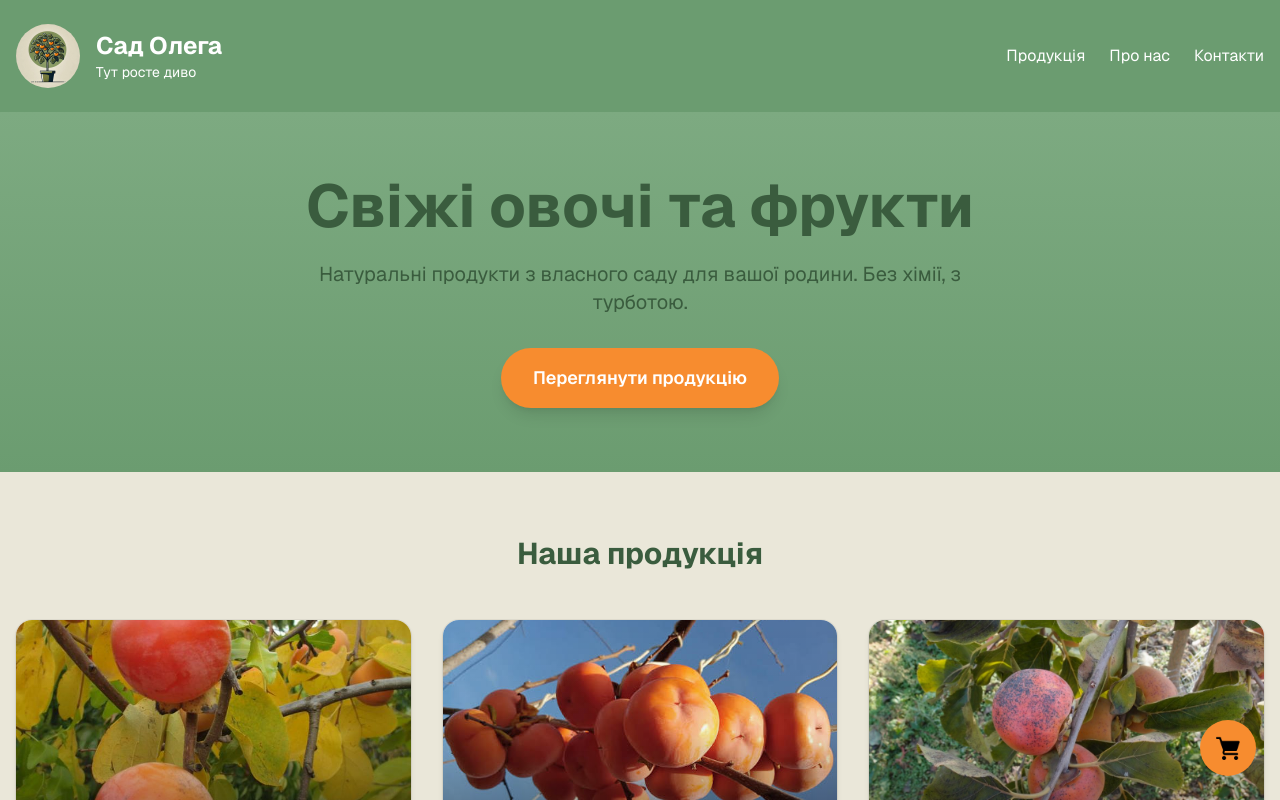
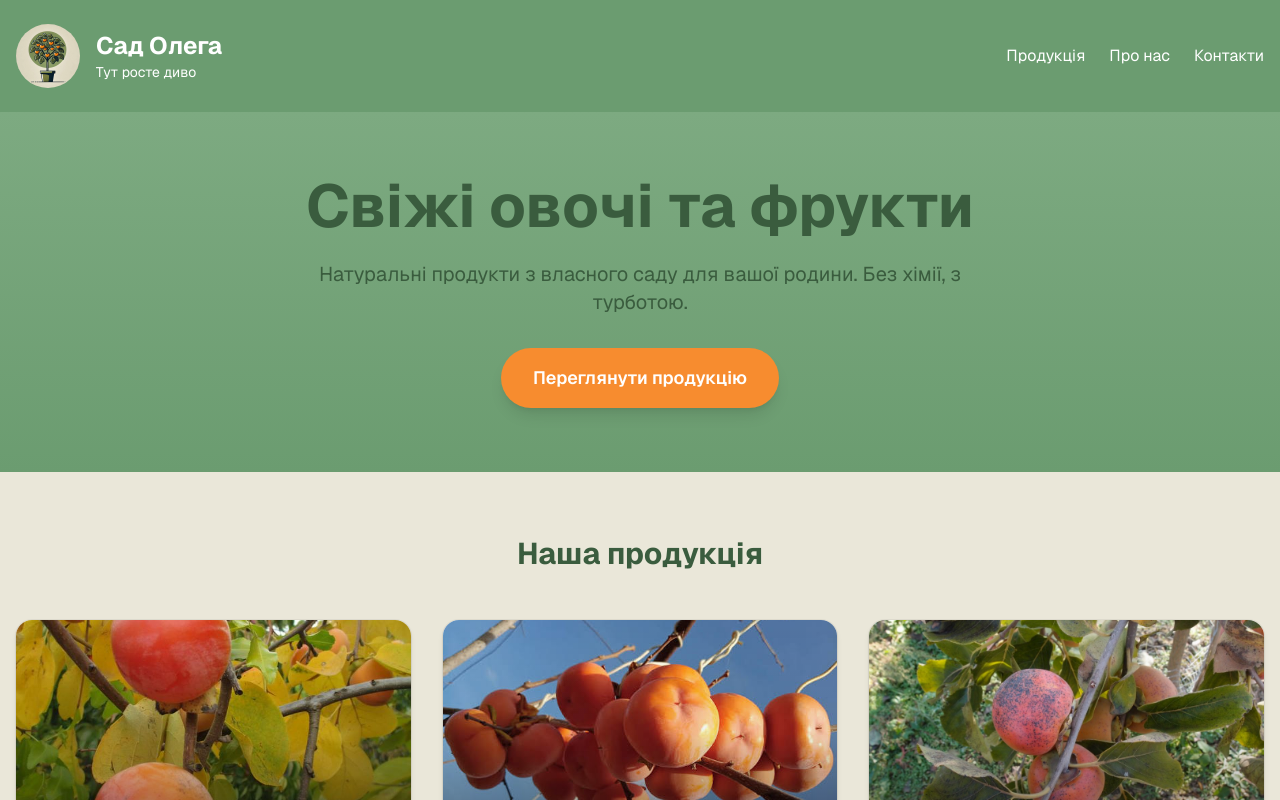
Before and after one commit to AndriiShopiak/grow-miracle, a Next.js app: page / in a window 1280 px wide. Shown: the top 800 px of the page. Built offline with nearby package versions, Linux system fonts and the light colour scheme.

Commit message:
feat: add showing cart while product addind

```diff
--- a/src/components/cart/CartLink.tsx
+++ b/src/components/cart/CartLink.tsx
@@ -6,10 +6,15 @@ import { useCart } from "@/components/cart/CartContext";
 
 export default function CartLink() {
   const { totalItems } = useCart();
+
   return (
     <Link
       href="/cart"
-      className="fixed bottom-6 right-6 z-50 bg-accent hover:bg-light-accent text-white p-4 rounded-full shadow-lg transition-all duration-300 hover:scale-110 group"
+      className={`fixed bottom-6 right-6 z-50 bg-accent hover:bg-light-accent text-white p-4 rounded-full shadow-lg transition-all duration-500 hover:scale-110 group ${
+        totalItems > 0
+          ? 'opacity-100 translate-y-0 scale-100'
+          : 'opacity-0 translate-y-4 scale-95 pointer-events-none'
+      }`}
       title="Кошик"
     >
       <div className="relative">
```
